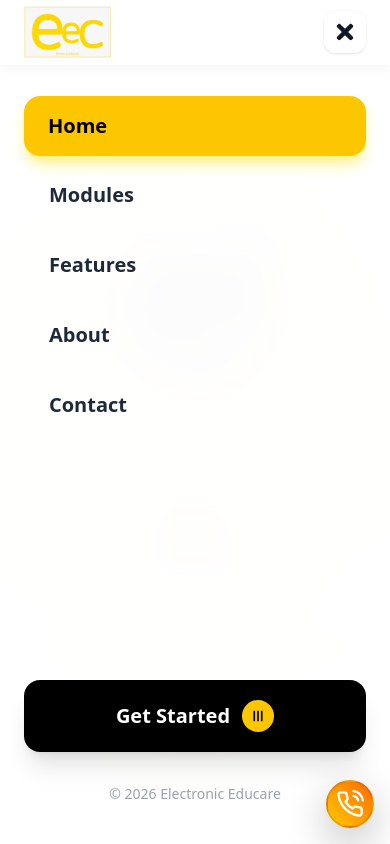
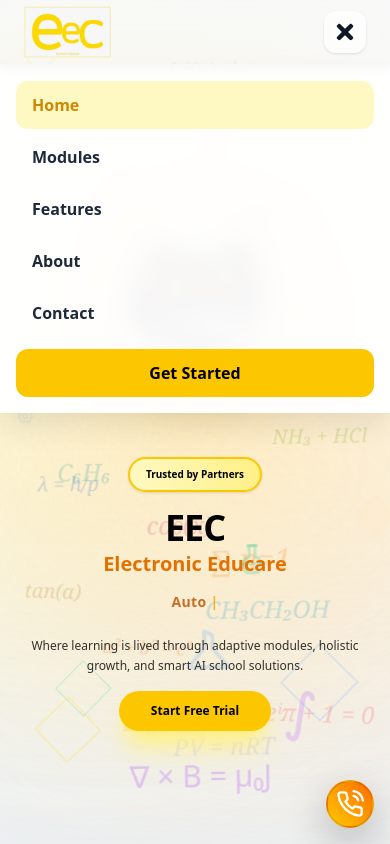
Before and after one commit to yarrowtech-intern2/EECB2BLanding, a React (Vite) app in the folder frontend/: page / in a window 390 px wide. Both pictures are taken after a click on the button 345 px from the left and 32 px from the top of the page. Shown: the top 844 px of the page. Built offline with nearby package versions, Linux system fonts and the light colour scheme.

Commit message:
fixed heder in mobile responsived

```diff
--- a/frontend/src/Components/Header.jsx
+++ b/frontend/src/Components/Header.jsx
@@ -83,7 +83,7 @@ const Header = () => {
             : "0 4px 12px rgba(0, 0, 0, 0.04)",
         }}
       >
-        <div className="relative z-10 max-w-[88rem] mx-auto px-6 sm:px-8 lg:px-12">
+        <div className="relative z-10 w-full px-6 sm:px-8 lg:px-12">
           <div className="flex items-center justify-between h-16 md:h-20 transition-all duration-300">
 
             {/* LOGO */}
@@ -150,58 +150,45 @@ const Header = () => {
         </div>
       </header>
 
-      {/* MOBILE MENU OVERLAY — Full Screen Fixed */}
+      {/* MOBILE MENU DROPDOWN — Compact */}
       <div
-        className={`fixed inset-0 z-40 md:hidden transition-all duration-500 ease-in-out ${
-          menuOpen ? "opacity-100 translate-y-0" : "opacity-0 -translate-y-full pointer-events-none"
+        className={`fixed top-16 left-0 w-full z-40 md:hidden transition-all duration-300 ease-in-out ${
+          menuOpen ? "opacity-100 translate-y-0" : "opacity-0 -translate-y-4 pointer-events-none"
         }`}
         style={{
-          background: "rgba(255,255,255,0.98)",
-          backdropFilter: "blur(20px)",
-          WebkitBackdropFilter: "blur(20px)",
+          background: "rgba(255,255,255,0.95)",
+          backdropFilter: "blur(12px)",
+          WebkitBackdropFilter: "blur(12px)",
+          borderTop: "1px solid rgba(0,0,0,0.05)",
+          boxShadow: "0 10px 30px rgba(0,0,0,0.1)",
         }}
       >
-        <div className="flex flex-col h-full pt-24 pb-10 px-6 space-y-2 overflow-y-auto">
-          <div className="flex flex-col space-y-2">
-            {navItems.map((item, idx) => (
+        <div className="flex flex-col p-4 space-y-1">
+          {navItems.map((item) => (
             <button
               key={item.id}
               onClick={() => {
                 scrollToSection(item.id);
                 setMenuOpen(false);
               }}
-                className={`text-left py-4 px-6 rounded-2xl font-bold text-xl transition-all active:scale-[0.98] cursor-pointer ${
+              className={`text-left py-3 px-4 rounded-xl font-semibold transition-all cursor-pointer ${
                 activeSection === item.id
-                    ? "bg-yellow-400 text-black shadow-lg shadow-yellow-200"
-                    : "text-gray-800 hover:bg-gray-50 border border-transparent hover:border-gray-100"
+                  ? "bg-yellow-100 text-yellow-600"
+                  : "hover:bg-gray-50 text-gray-800"
               }`}
-                style={{
-                  transitionDelay: `${idx * 50}ms`
-                }}
             >
               {item.name}
             </button>
           ))}
-          </div>
-
-          <div className="mt-auto pt-10">
           <button
             onClick={() => {
               scrollToSection("contact");
               setMenuOpen(false);
             }}
-              className="w-full bg-black text-white py-5 rounded-2xl font-black text-xl shadow-xl active:scale-95 transition-all flex items-center justify-center gap-3 cursor-pointer"
+            className="mt-2 bg-yellow-400 hover:bg-yellow-500 text-black py-3 rounded-xl font-bold transition active:scale-95 cursor-pointer"
           >
             Get Started
-              <span className="w-8 h-8 rounded-full bg-yellow-400 flex items-center justify-center">
-                <FaBars className="text-black text-xs rotate-90" />
-              </span>
           </button>
-
-            <p className="text-center text-gray-400 text-sm mt-8 font-medium">
-              © {new Date().getFullYear()} Electronic Educare
-            </p>
-          </div>
         </div>
       </div>
     </>
--- a/frontend/src/Components/Hero.jsx
+++ b/frontend/src/Components/Hero.jsx
@@ -163,12 +163,12 @@ const Hero = () => {
               </div>
 
               {/* Description */}
-              <p className="text-xs sm:text-sm md:text-base lg:text-lg xl:text-xl text-black/80 mb-8 max-w-2xl mx-auto lg:mx-0 leading-relaxed font-medium">
+              <p className="text-xs sm:text-sm md:text-base lg:text-lg xl:text-xl text-black/80 mb-6 sm:mb-8 max-w-2xl mx-auto lg:mx-0 leading-relaxed font-medium">
                 Where learning is lived through adaptive modules, holistic growth, and smart AI school solutions.
               </p>
 
               {/* Button */}
-              <div className="flex justify-center lg:justify-start gap-4">
+              <div className="flex justify-center lg:justify-start gap-4 -mt-2 sm:mt-0">
                 <button
                   onClick={scrollToContact}
                    className="group relative bg-yellow-400 text-black px-8 sm:px-10 py-3 sm:py-4 rounded-full font-black hover:bg-yellow-500 active:scale-95 transition-all text-xs sm:text-sm shadow-xl shadow-yellow-200 overflow-hidden cursor-pointer"
@@ -181,7 +181,7 @@ const Hero = () => {
             </div>
 
             {/* RIGHT VISUAL SECTION */}
-            <div className="relative w-full flex items-center justify-center order-1 lg:order-2 min-h-[280px] sm:min-h-[350px] md:min-h-[450px] lg:min-h-[640px] mt-2 lg:mt-0 lg:-translate-y-5 transition-transform duration-700">
+            <div className="relative w-full flex items-center justify-center order-1 lg:order-2 min-h-[280px] sm:min-h-[350px] md:min-h-[450px] lg:min-h-[640px] -mt-6 sm:-mt-10 lg:mt-0 lg:-translate-y-5 transition-transform duration-700">
               {/* PERFECT CIRCULAR ORBITAL SYSTEM */}
               <div
                 className="hero-orbital-container absolute"
```
Lines whose indentation alone changed are shown as unchanged.
